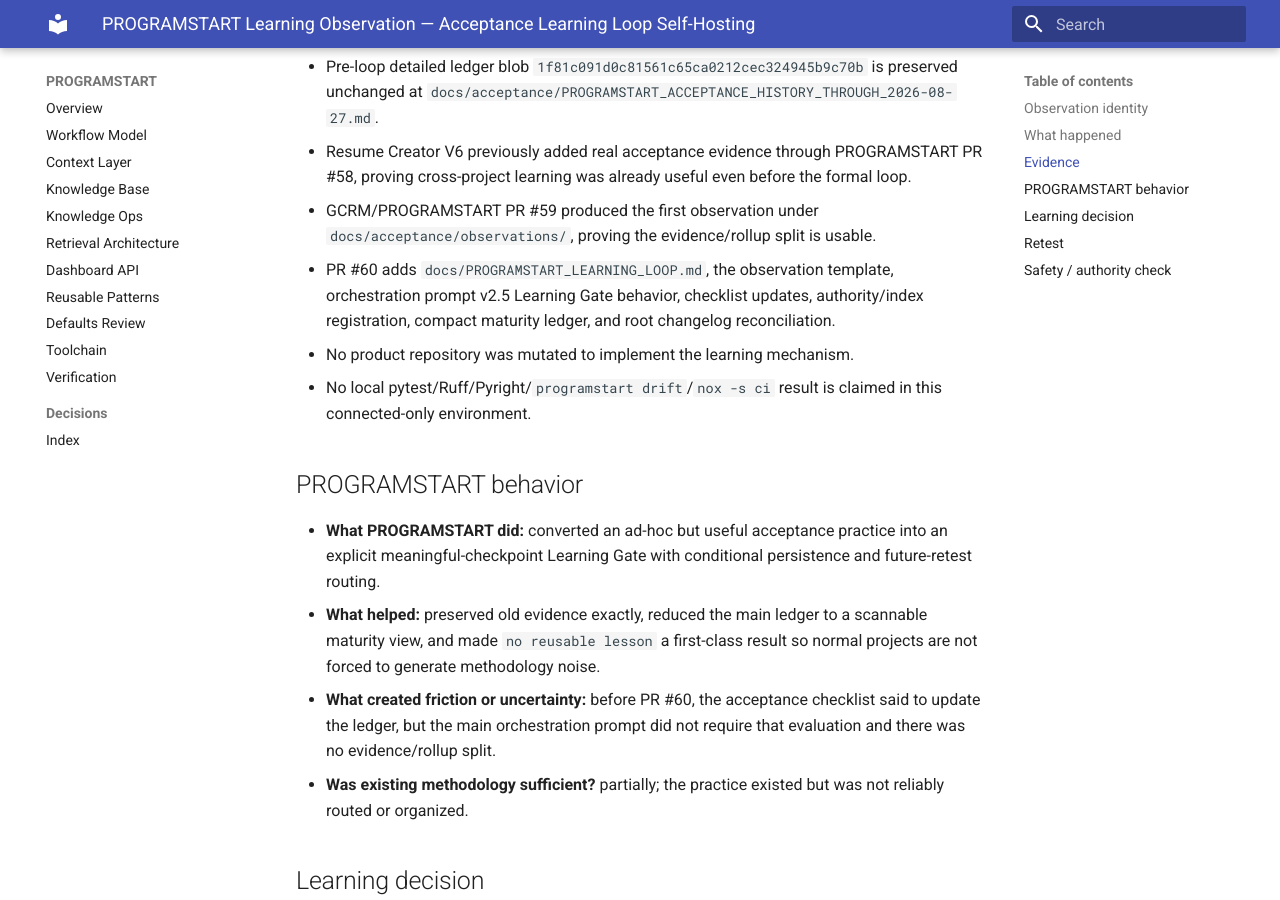
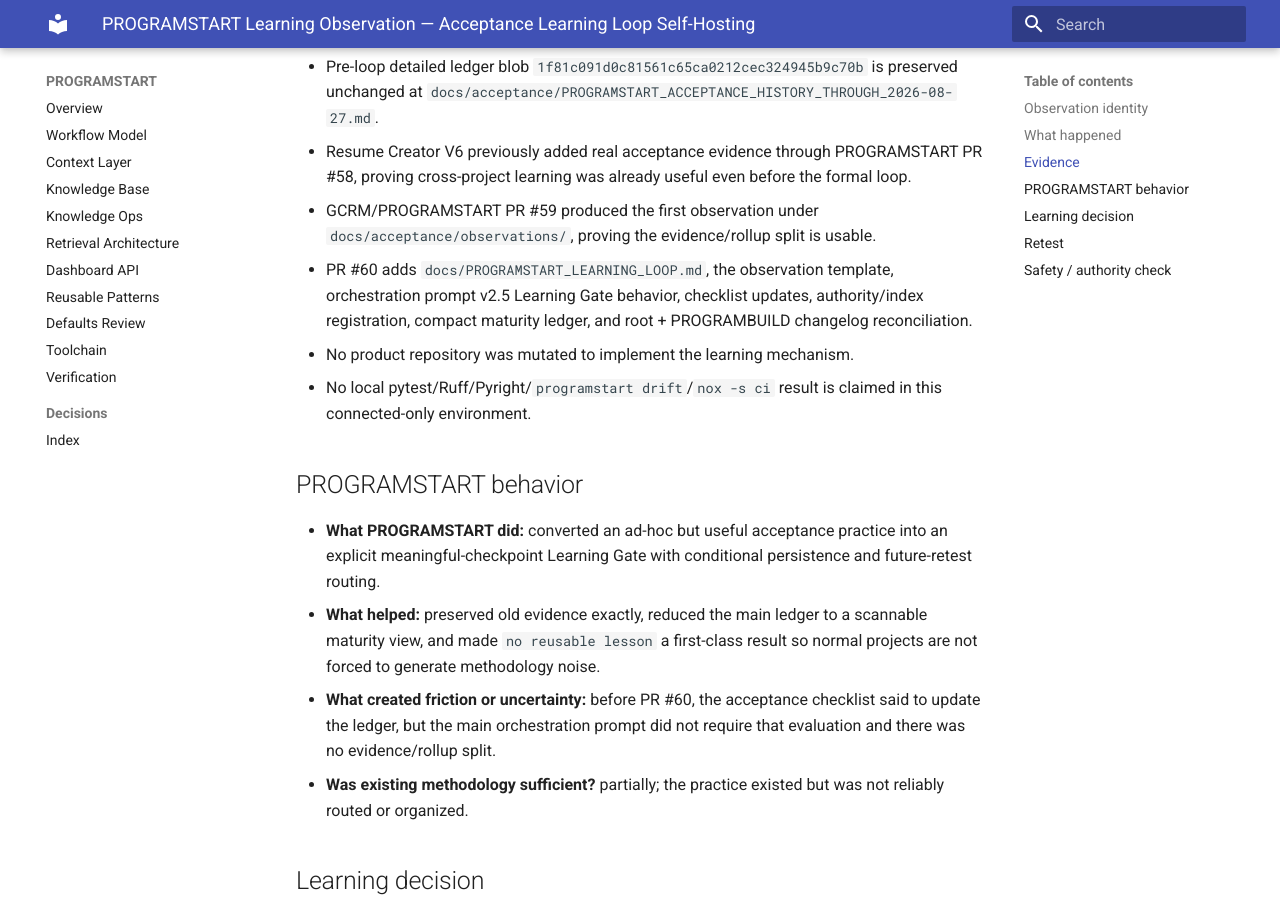
Before and after one commit to GrahamArdent/PROGRAMSTART, an MkDocs documentation site: the page built from docs/acceptance/observations/2026-08-27-programstart-learning-loop-self-hosting.md, in a window 1280 px wide and 900 px high, scrolled down 973 px. Built offline with MkDocs 1.6.1 and Material for MkDocs 9.7.7, drawn with Linux system fonts in a browser that asks for light colours.

Commit message:
docs(acceptance): reconcile learning-loop changelog evidence

```diff
--- a/docs/acceptance/observations/2026-08-27-programstart-learning-loop-self-hosting.md
+++ b/docs/acceptance/observations/2026-08-27-programstart-learning-loop-self-hosting.md
@@ -24,7 +24,7 @@ PR #60 implements a conditional Learning Gate and separates append-only observat
 - Pre-loop detailed ledger blob `1f81c091d0c81561c65ca0212cec324945b9c70b` is preserved unchanged at `docs/acceptance/PROGRAMSTART_ACCEPTANCE_HISTORY_THROUGH_2026-08-27.md`.
 - Resume Creator V6 previously added real acceptance evidence through PROGRAMSTART PR #58, proving cross-project learning was already useful even before the formal loop.
 - GCRM/PROGRAMSTART PR #59 produced the first observation under `docs/acceptance/observations/`, proving the evidence/rollup split is usable.
-- PR #60 adds `docs/PROGRAMSTART_LEARNING_LOOP.md`, the observation template, orchestration prompt v2.5 Learning Gate behavior, checklist updates, authority/index registration, compact maturity ledger, and root changelog reconciliation.
+- PR #60 adds `docs/PROGRAMSTART_LEARNING_LOOP.md`, the observation template, orchestration prompt v2.5 Learning Gate behavior, checklist updates, authority/index registration, compact maturity ledger, and root + PROGRAMBUILD changelog reconciliation.
 - No product repository was mutated to implement the learning mechanism.
 - No local pytest/Ruff/Pyright/`programstart drift`/`nox -s ci` result is claimed in this connected-only environment.
 
```
